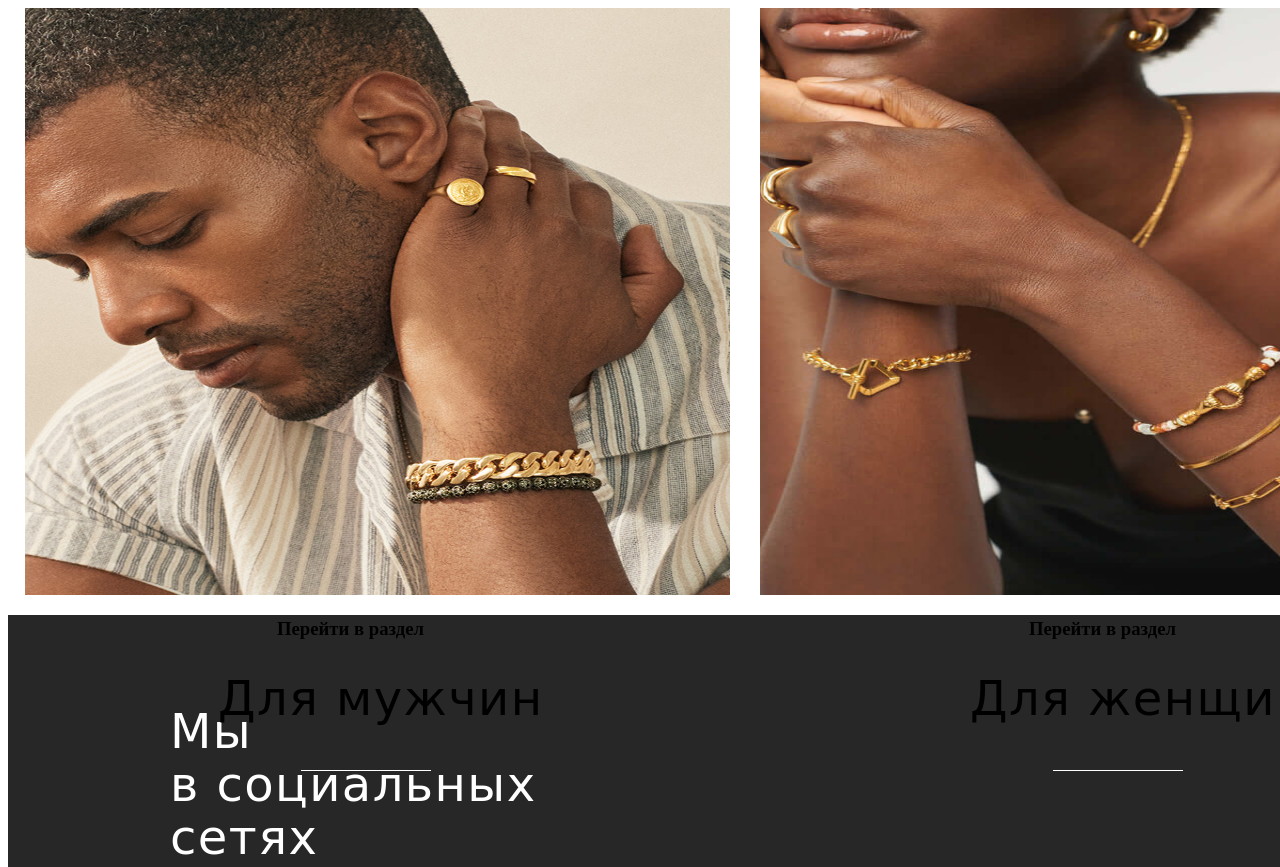
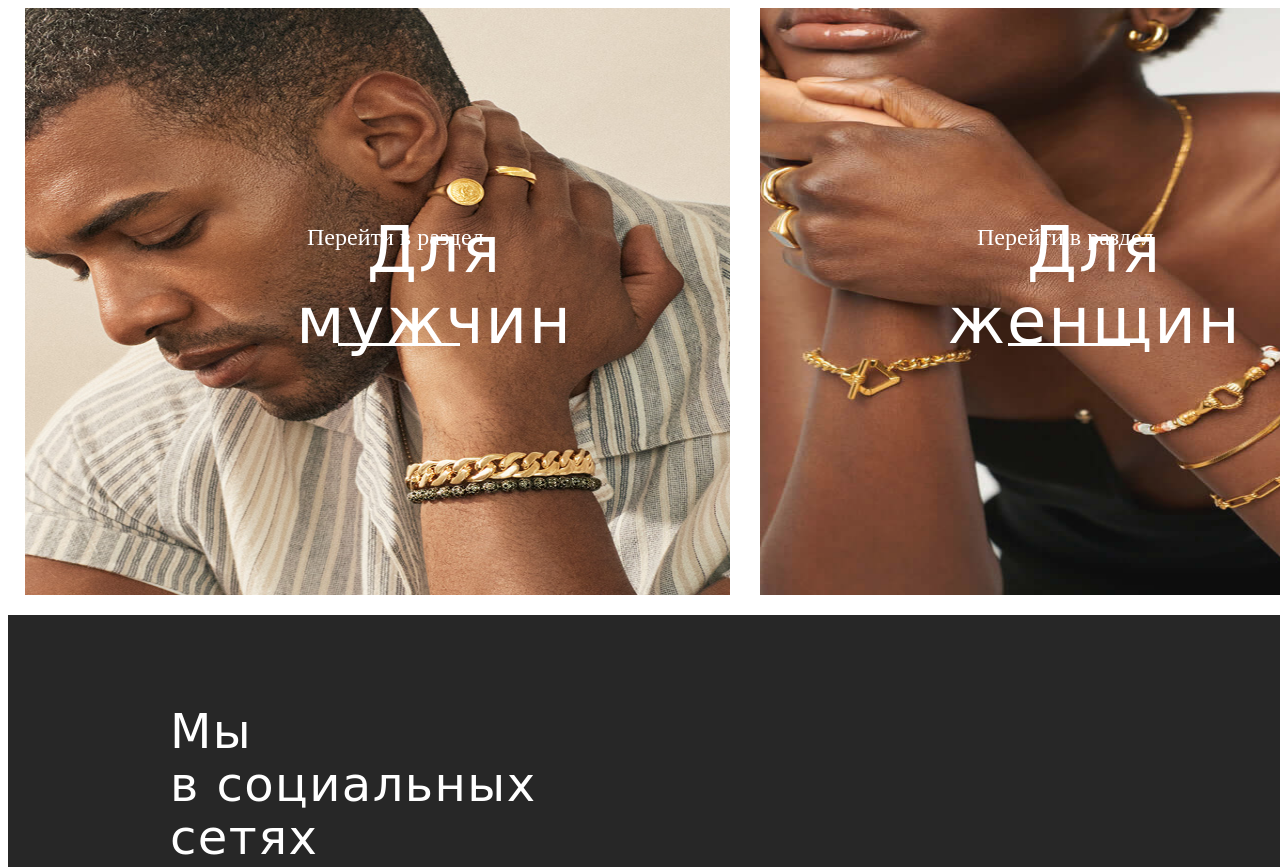
Before and after one commit to Tatibahrain/moon-river, a plain HTML site: page index.html in a window 1280 px wide. Shown: the top 867 px of the page. Drawn offline with Linux system fonts and the light colour scheme; a web font is replaced by a local one.

Commit message:
прописала заголовки к блоку 2

```diff
--- a/assets/css/main.css
+++ b/assets/css/main.css
@@ -89,7 +89,42 @@ h1{
     display: flex;
     flex-direction: column;
     align-items: center;
+    position: absolute;
+    width: 354px;
+    height: 71px;
+    left: 750px;
+    top: 200px;
 
+}
+.click-1{
+    display: flex;
+    align-items: center;
+    text-align: right;
+    position: absolute;
+    width: 354px;
+    height: 71px;
+    left: 30px;
+    top: 170px;
+    font-style: normal;
+    font-weight: 300;
+    font-size: 24px;
+    line-height: 31px;
+    color: #FFFFFF;
+}
+.click-2{
+    display: flex;
+    align-items: center;
+    text-align: right;
+        position: absolute;
+    width: 354px;
+    height: 71px;
+    left: 700px;
+    top: 170px;
+    font-style: normal;
+    font-weight: 300;
+    font-size: 24px;
+    line-height: 31px;
+    color: #FFFFFF;
 }
 h3{
 
@@ -97,13 +132,59 @@ h3{
 
 }
 .for-women{
+
     padding-left: 210px;
-    color: black;
+    display: flex;
+    flex-direction: row;
+    align-items: center;
+    text-align: center;
+    letter-spacing: 0.03em;
+    position: absolute;
+    width: 433px;
+    height: 71px;
+    left: 660px;
+    top: 200px;
+    font-style: normal;
+    font-weight: 400;
+    font-size: 64px;
+    line-height: 71px;
+    color: #FFFFFF;
 }
 .line{
    padding-left: 293px;
 }
 .for-men{
+    position: absolute;
+    width: 433px;
+    height: 71px;
+    left: 0px;
+    top: 200px;
     padding-left: 210px;
-    color: black;
+    display: flex;
+    align-items: center;
+    text-align: center;
+    letter-spacing: 0.03em;
+    font-style: normal;
+    font-weight: 400;
+    font-size: 64px;
+    line-height: 71px;
+    color: white;
 }
+.line-1{
+    position: absolute;
+    width: 120px;
+    height: 0.5px;
+    left: 330px;
+    top: 335px;
+    border: 1px solid #FFFFFF;
+
+}
+.line-2{
+    position: absolute;
+    width: 120px;
+    height: 0.5px;
+    left: 1000px;
+    top: 335px;
+
+border: 1px solid #FFFFFF;
+}
--- a/index.html
+++ b/index.html
@@ -17,20 +17,19 @@
         <div class="men-section">
             <img class="men-jewerly" src="assets/css/images/2022_SUM_MLP_Promo3_Mobile.jpg" alt="men"/>
             <div class="header-men">
-                <h3>Перейти в раздел</h3>
+                <h3 class="click-1">Перейти в раздел</h3>
             <h1 class="for-men">Для мужчин</h1>
-            <img class="line" src="assets/css/images/Line 2.png" alt="line"/>
+            <img class="line-1" src="assets/css/images/Line 2.png" alt="line"/>
+        </div>
         </div>
 
-        </div>
         <div class="women-section">
             <img class="women-jewerly" src="assets/css/images/Missoma-Beaded-In-Good-Hands-Bracelet-The-New-Trend-1_900x.jpg" alt="women"/>
             <div class="header-women">
-                <h3>Перейти в раздел</h3>
+                <h3 class="click-2">Перейти в раздел</h3>
             <h1 class="for-women">Для женщин</h1>
-            <img class="line" src="assets/css/images/Line 2.png" alt="line"/>
+            <img class="line-2" src="assets/css/images/Line 2.png" alt="line"/>
         </div>
-
         </div>
 
     </div>
```
